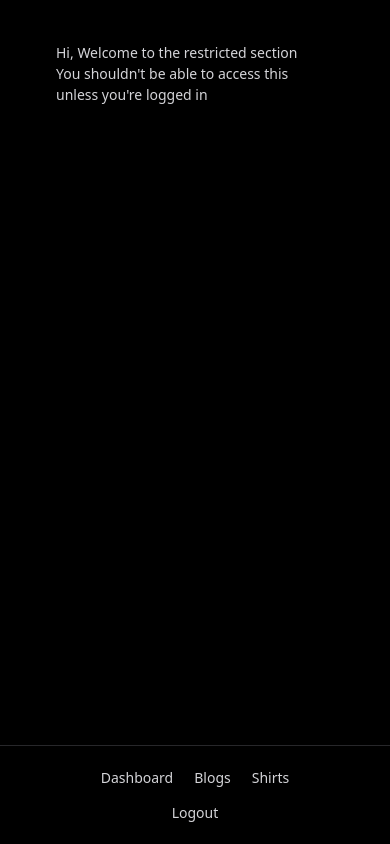
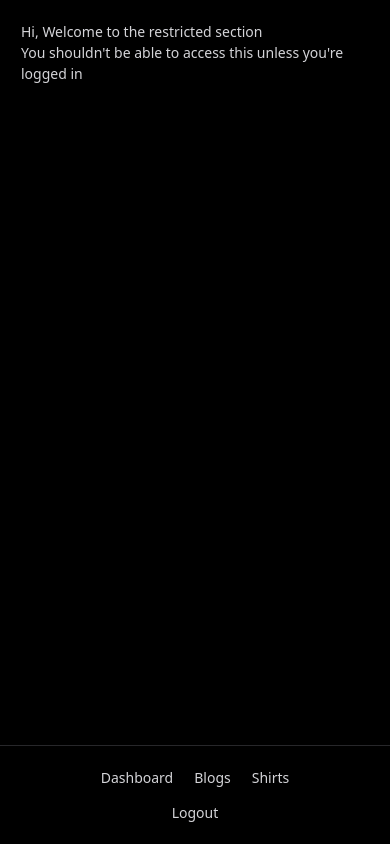
Before and after one commit to TeePuppet/Quackers-Frontend, a SvelteKit app: page /app in a window 390 px wide. Built offline with nearby package versions, Linux system fonts and the light colour scheme; no server answers.

Commit message:
test height

```diff
--- a/src/routes/app/+layout.svelte
+++ b/src/routes/app/+layout.svelte
@@ -10,7 +10,7 @@
 
 </script>
 
-<div class="flex h-screen">
+<div class="flex h-full">
 	<div id="side-menu">
 		<ul>
 			<li><a href="/app">Dashboard</a></li>
@@ -44,7 +44,8 @@
 
 
     #content-area {
-        @apply w-full sm:ml-48 px-16 py-12;
+        @apply px-6 py-6;
+        @apply w-full sm:ml-48 sm:px-16 sm:py-12;
     }
 
     li a, li .side-btn{
```
